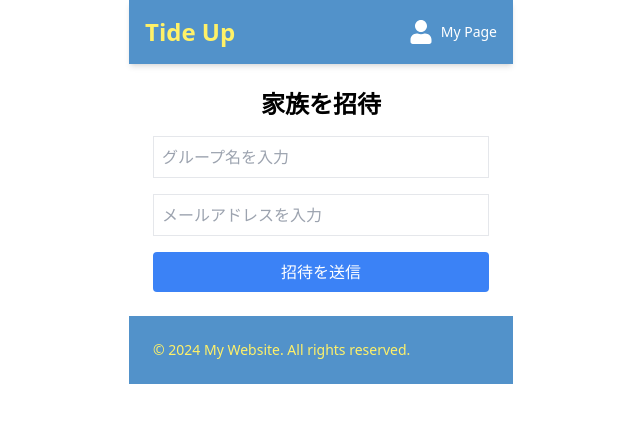
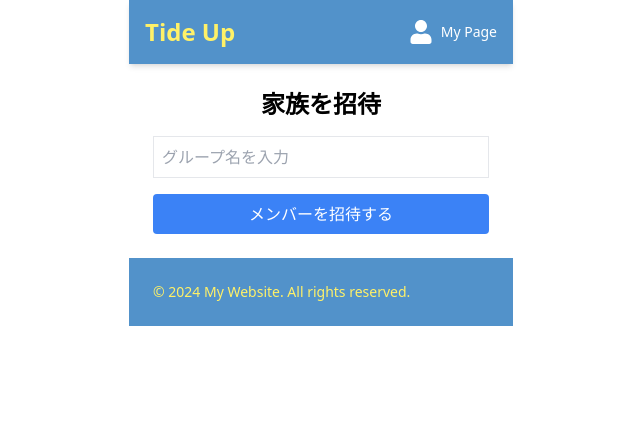
Before and after one commit to ms-engineer-bc24-07/FinalProject_teamD, a Next.js app in the folder frontend/: page /invite in a window 1280 px wide. Shown: the top 422 px of the page, without its empty margins (319-959 px from the left). Built offline with nearby package versions, Linux system fonts and the light colour scheme.

Commit message:
fix.招待リンク生成の修正

```diff
--- a/frontend/src/app/invite/page.tsx
+++ b/frontend/src/app/invite/page.tsx
@@ -5,11 +5,11 @@ import axios from "../../lib/axios";
 import { getAuth } from "firebase/auth";
 
 const InvitePage = () => {
-  const [email, setEmail] = useState("");
   const [groupName, setGroupName] = useState("");
+  const [inviteLink, setInviteLink] = useState(""); // 招待リンクを保存するステート
   const [message, setMessage] = useState("");
 
-  const handleInvite = async () => {
+  const handleGenerateLink = async () => {
     try {
       // Firebaseから現在のユーザーを取得
       const auth = getAuth();
@@ -25,10 +25,10 @@ const InvitePage = () => {
       const idToken = await user.getIdToken();
       console.log("取得したトークン:", idToken);
 
-      // バックエンドに招待リクエストを送信
+      // バックエンドにリンク生成リクエストを送信
       const response = await axios.post(
-        "http://localhost:8000/family/send_invite/",
-        { email, groupName }, // 招待データ
+        "http://localhost:8000/family/generate_invite_link/",
+        { groupName }, // 必要なデータ
         {
           headers: {
             Authorization: `Bearer ${idToken}`, // トークンをヘッダーに含める
@@ -36,10 +36,13 @@ const InvitePage = () => {
         }
       );
 
-      setMessage(`「${groupName}」グループへの招待メールを送信しました！`);
+      // 招待リンクをステートに保存
+      const { inviteLink } = response.data;
+      setInviteLink(inviteLink);
+      setMessage(`「${groupName}」グループの招待リンクを生成しました！`);
     } catch (error) {
       setMessage("エラーが発生しました。もう一度お試しください。");
-      console.error("招待送信エラー:", error);
+      console.error("リンク生成エラー:", error);
     }
   };
 
@@ -53,20 +56,28 @@ const InvitePage = () => {
         placeholder="グループ名を入力"
         className="mb-4 border p-2 w-full max-w-md"
       />
-      <input
-        type="email"
-        value={email}
-        onChange={(e) => setEmail(e.target.value)}
-        placeholder="メールアドレスを入力"
-        className="mb-4 border p-2 w-full max-w-md"
-      />
       <button
-        onClick={handleInvite}
+        onClick={handleGenerateLink}
         className="bg-blue-500 text-white px-4 py-2 rounded w-full max-w-md"
       >
-        招待を送信
+        メンバーを招待する
       </button>
       {message && <p className="mt-4 text-gray-700">{message}</p>}
+      {inviteLink && (
+        <div className="mt-4 p-4 bg-gray-100 rounded shadow">
+          <p className="text-gray-800">以下のリンクをコピーして共有してください:</p>
+          <input
+            type="text"
+            value={inviteLink}
+            readOnly
+            className="w-full mt-2 p-2 border"
+            onClick={(e) => {
+              navigator.clipboard.writeText(inviteLink);
+              alert("リンクをコピーしました！");
+            }}
+          />
+        </div>
+      )}
     </div>
   );
 };
```
